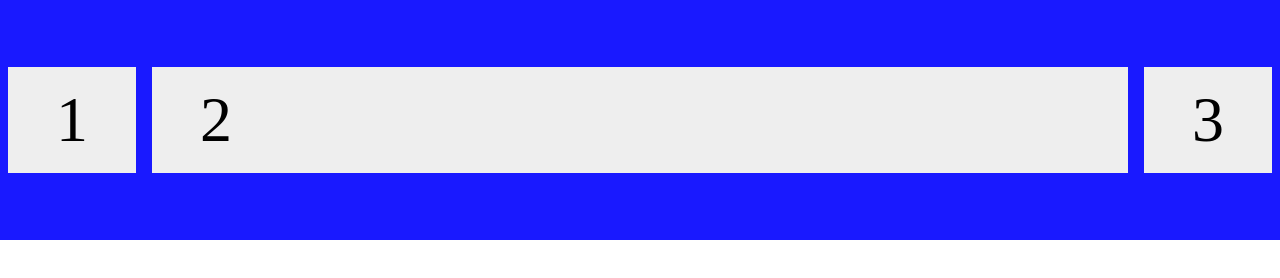
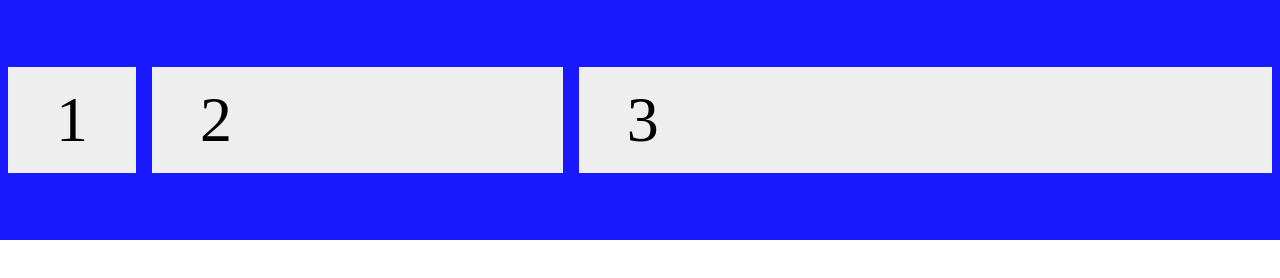
Before and after one commit to pbokolo/Frontend-100days-challenge-, a website: page CSS-Flexbox/index.html in a window 1280 px wide. Drawn offline with Linux system fonts and the light colour scheme.

Commit message:
Flex-grow

```diff
--- a/CSS-Flexbox/style.css
+++ b/CSS-Flexbox/style.css
@@ -1,3 +1,6 @@
+:root{
+  --color-white-smoke:#eee;
+}
 *,
 *::after,
 *::before {
@@ -30,10 +33,12 @@ html {
 .flex-item {
   padding: 1rem 3rem;
   font-size: 4rem;
-  background-color: #eee;
+  background-color: var(--color-white-smoke);
   margin: 0.5rem;
 }
 
 .item-2 {
   flex-grow: 1;
 }
+
+.item-3{flex-grow:2;}
```
